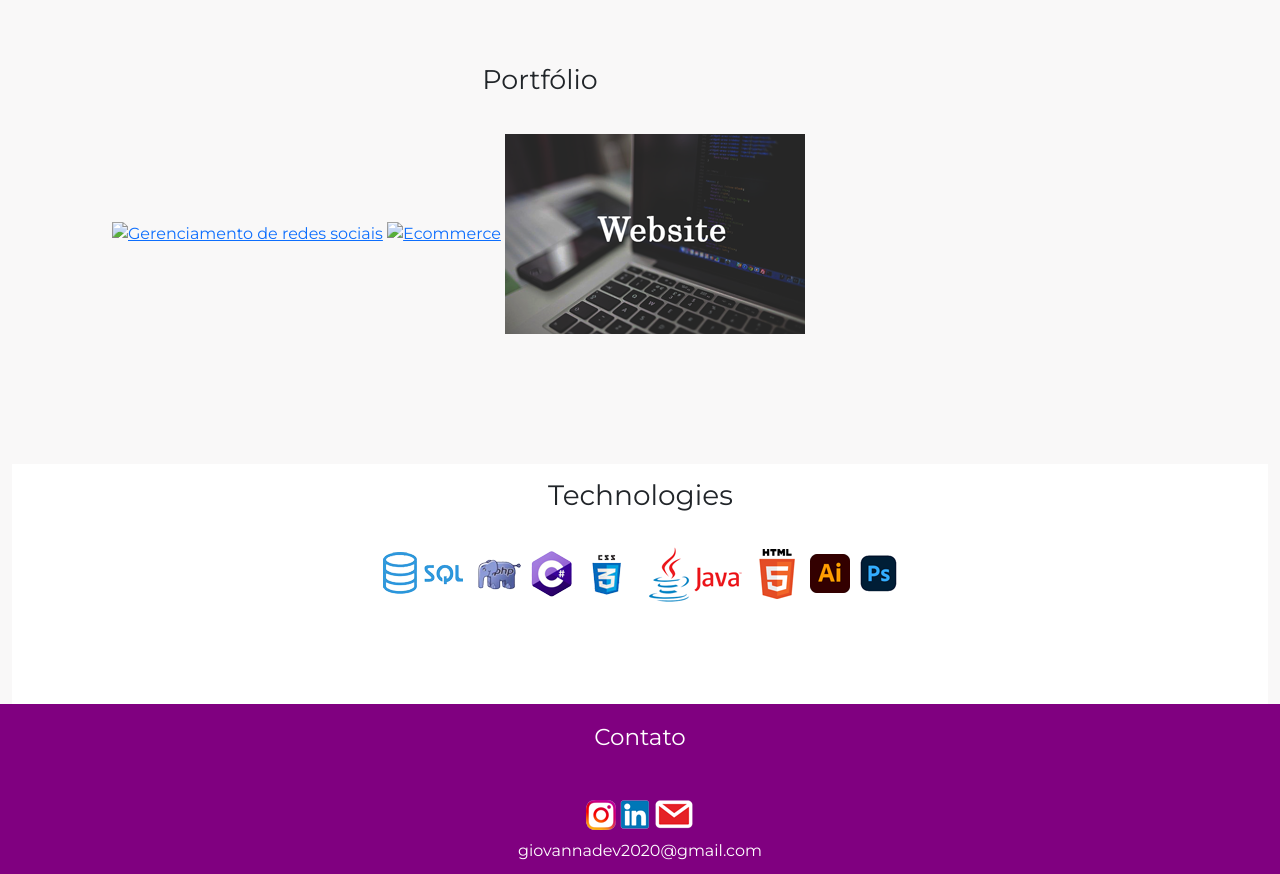
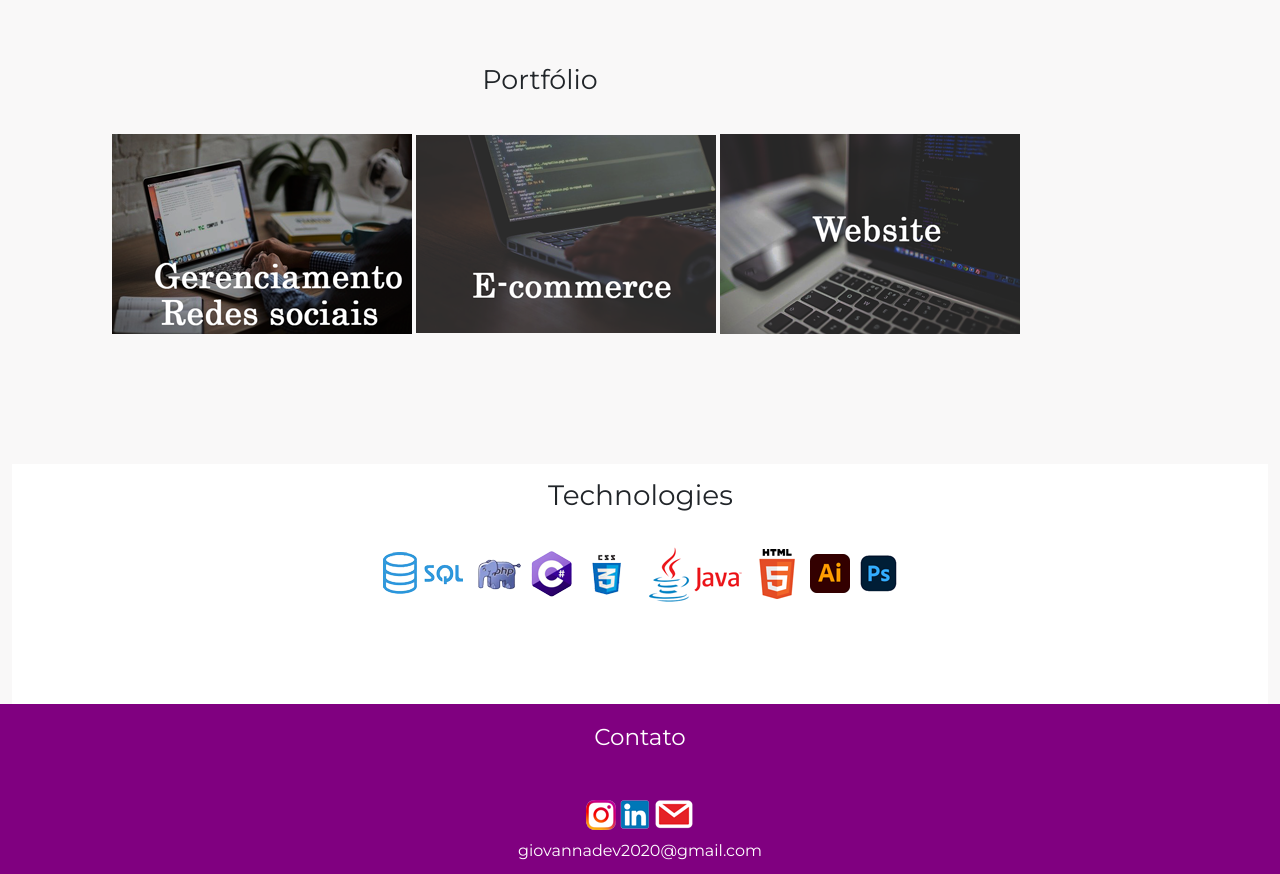
Before and after one commit to GIOVANNA-CRUZ/Giovanna.Dev, a plain HTML site: page index.html in a window 1280 px wide. Shown: the part 1720-2594 px from the top of the page. Drawn offline with nearby package versions, Linux system fonts and the light colour scheme.

Commit message:
Update index.html

```diff
--- a/index.html
+++ b/index.html
@@ -68,8 +68,8 @@
 
        <section class ="portfolio" id = "portfolio">
            <h3>Portfólio</h3>
-           <a href = "https://www.instagram.com/giovannadev_/"><img src = "images/redessociais.png" alt = "Gerenciamento de redes sociais"></a>
-           <a href = "https://beautygmakeup.000webhostapp.com/"><img src = "images/ecommerce.png" alt = "Ecommerce"></a>
+           <a href = "https://www.instagram.com/giovannadev_/"><img src = "pages/images/redessociais.png" alt = "Gerenciamento de redes sociais"></a>
+           <a href = "https://beautygmakeup.000webhostapp.com/"><img src = "pages/images/ecommerce.png" alt = "Ecommerce"></a>
            <a href = ""><img src = "pages/images/website.png" alt = "Website"></a>
        </section>
 
```
